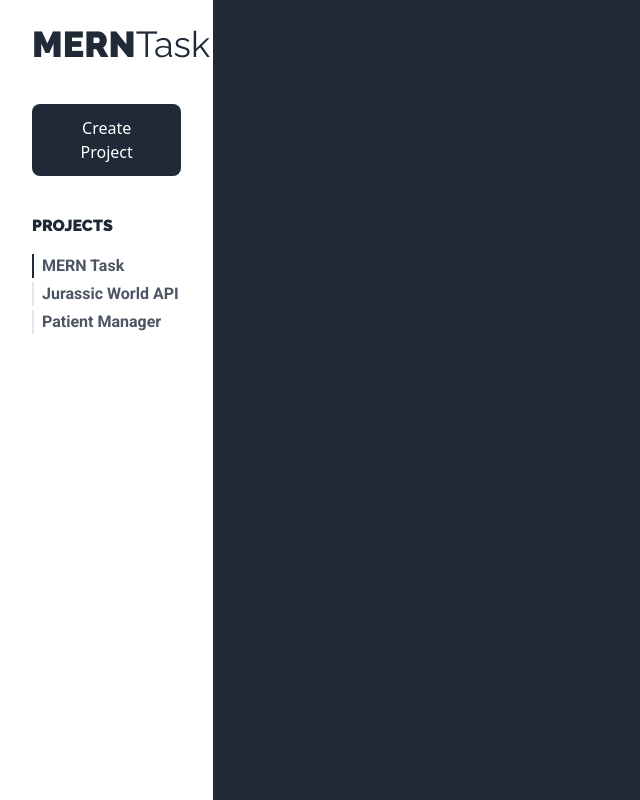
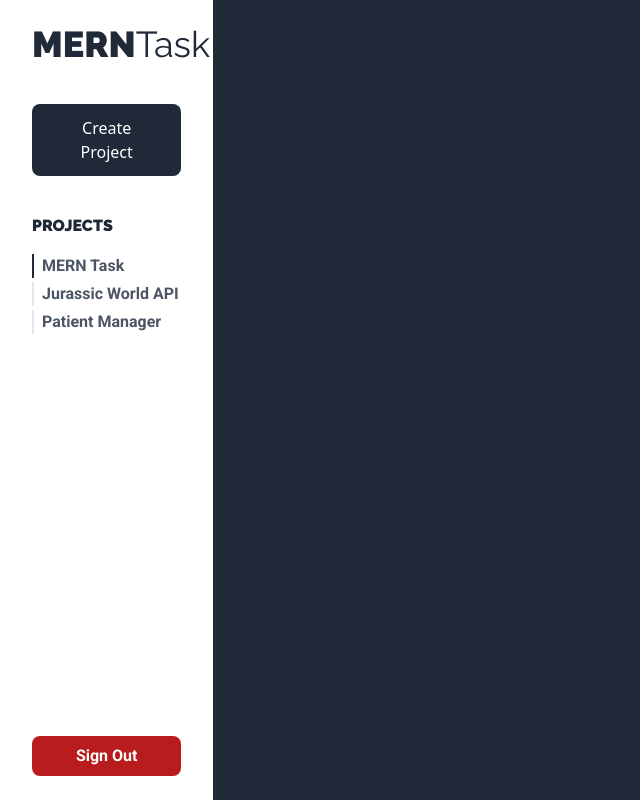
Before and after one commit to angelmtztrc/mern-task, a React (Create React App) app in the folder client/: page / in a window 1280 px wide. Shown: the whole page, without its empty margins (0-640 px from the left). Built offline with nearby package versions, Linux system fonts and the light colour scheme.

Commit message:
feature(client): sign out button

```diff
--- a/client/src/components/Sidebar.js
+++ b/client/src/components/Sidebar.js
@@ -14,6 +14,9 @@ const Sidebar = () => {
       </h1>
       <CreateProject visible={visible} setVisible={setVisible} />
       <ProjectsList visible={visible} />
+      <button className="mt-auto px-4 py-2 text-white font-body font-semibold bg-red-700 hover:bg-red-800 rounded-lg transition-colors duration-300 ease-in">
+        Sign Out
+      </button>
     </aside>
   );
 };
```
Also changed, not shown: 1 other file (tests, documents, lock files or other folders).
